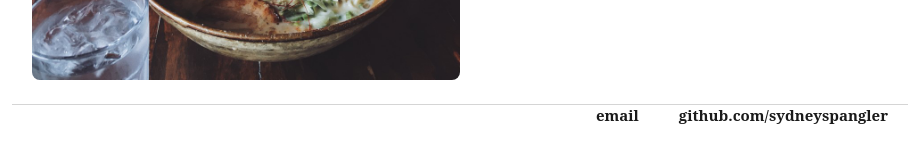
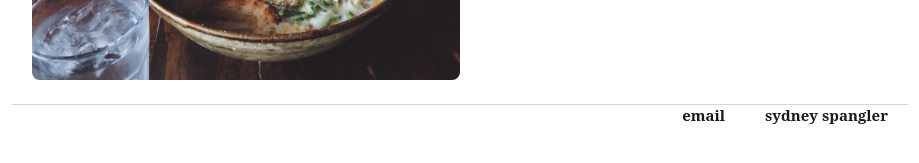
Before and after one commit to sydneyspangler/sydneyspangler.github.io, a Jekyll site: the page built from index.html, in a window 1280 px wide. Shown: the part 545-708 px from the top of the page, without its empty margins (180-1099 px from the left). Built offline with Jekyll 4.4.1, drawn with Linux system fonts in a browser that asks for light colours.

Commit message:
Update default.html

```diff
--- a/_layouts/default.html
+++ b/_layouts/default.html
@@ -22,7 +22,7 @@
 			<footer>
 	    		<ul>
 	        		<li><a href="mailto:spangler.sydney@gmail.com">email</a></li>
-	        		<li><a href="https://github.com/sydneyspangler">github.com/sydneyspangler</a></li>
+	        		<li><a href="https://sydneyspangler.github.io">sydney spangler</a></li>
 				</ul>
 			</footer>
 		</body>
```
